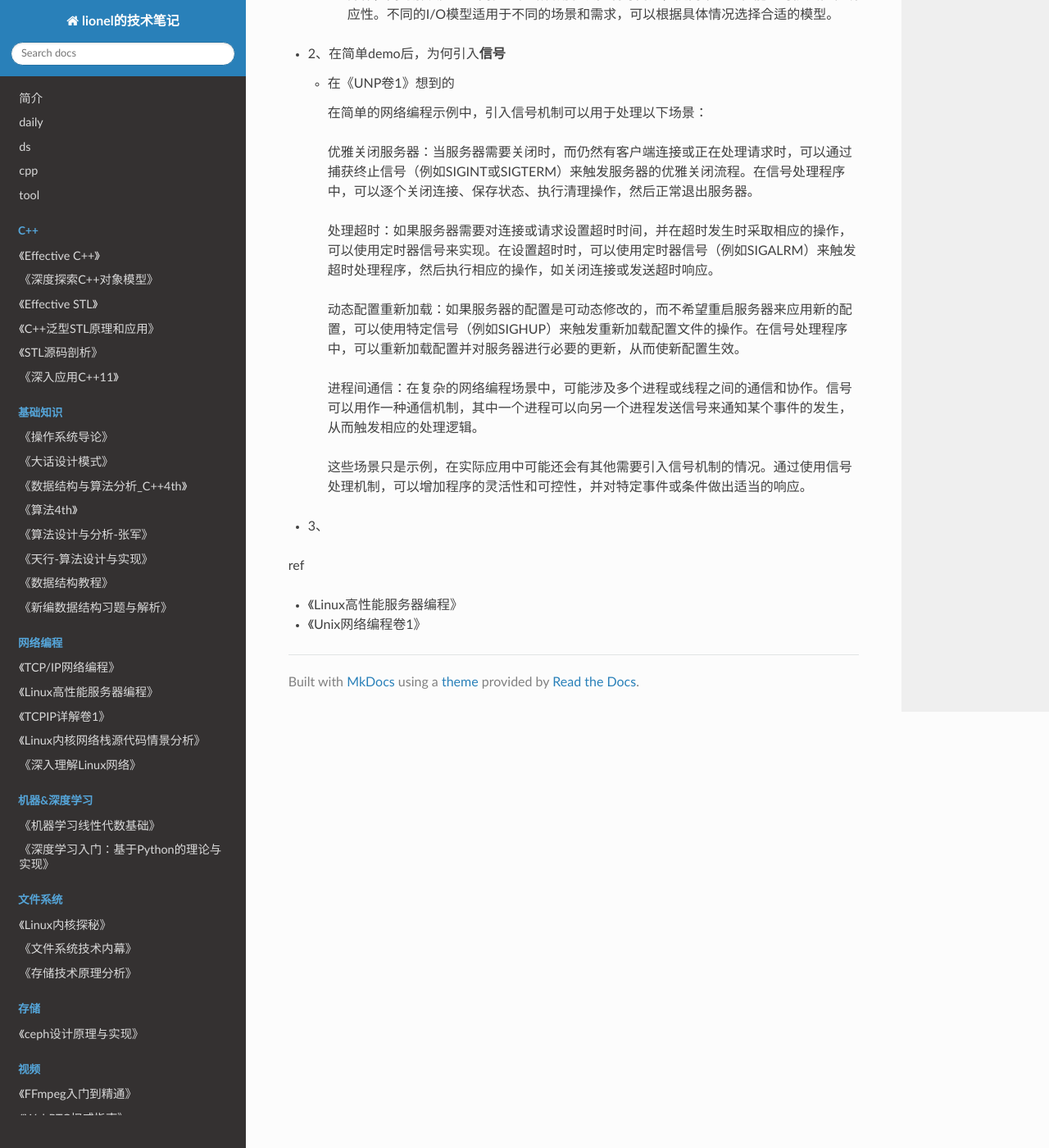
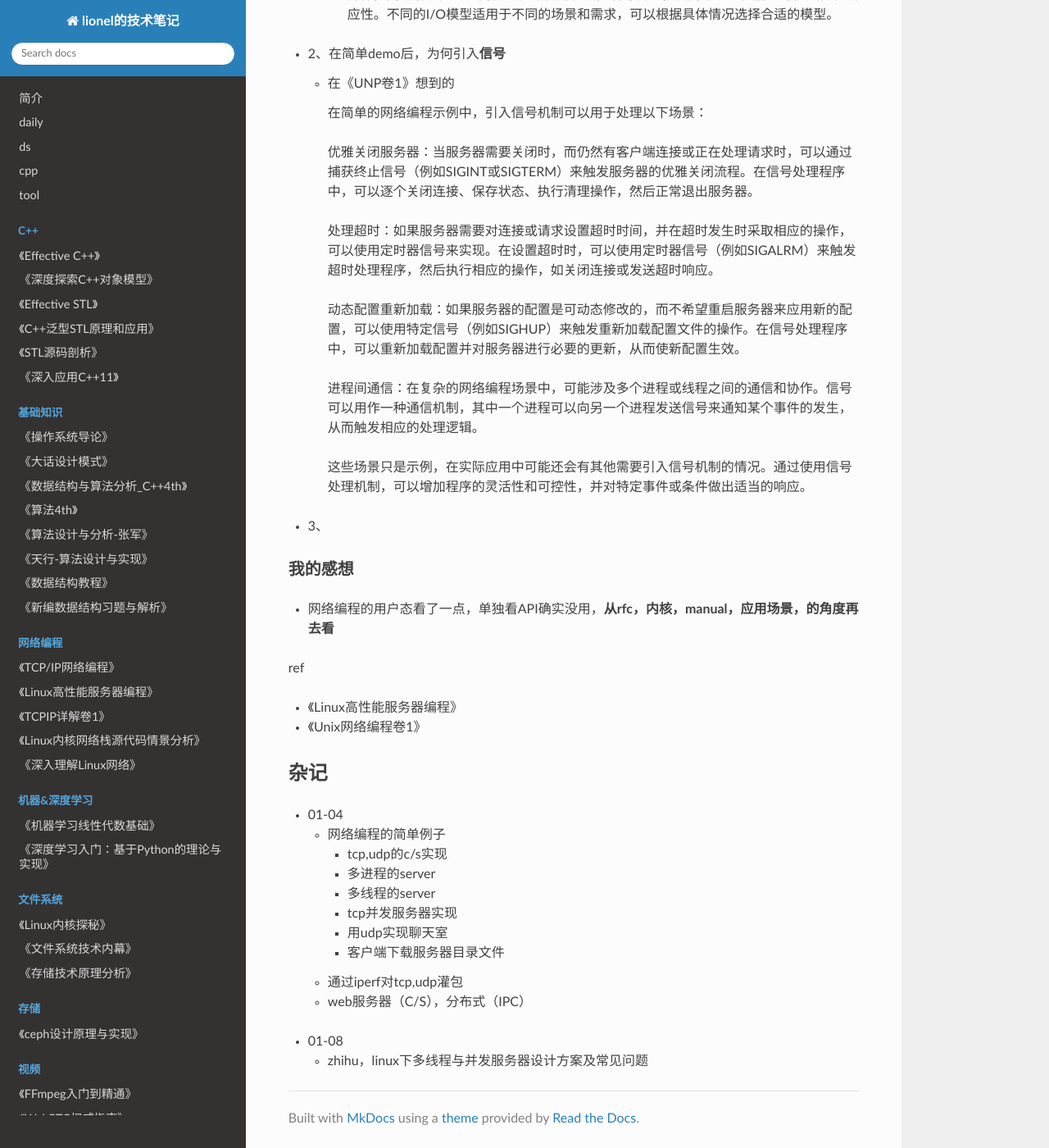
Before and after one commit to wolflion/booknotes, an MkDocs documentation site: the page built from docs/96output/21network/ReadMe.md, in a window 1280 px wide and 1400 px high, scrolled down 989 px. Shown: the whole window at 82% size. Built offline with MkDocs 1.6.1, drawn with Linux system fonts in a browser that asks for light colours; nearby versions of some CDN libraries.

Commit message:
Update ReadMe.md

```diff
--- a/docs/96output/21network/ReadMe.md
+++ b/docs/96output/21network/ReadMe.md
@@ -45,7 +45,9 @@
 
 + 3、
 
+### 我的感想
 
++ 网络编程的用户态看了一点，单独看API确实没用，**从rfc，内核，manual，应用场景，的角度再去看**
 
 
 
@@ -53,3 +55,21 @@ ref
 
 + 《Linux高性能服务器编程》
 + 《Unix网络编程卷1》
+
+
+
+## 杂记
+
++ 01-04
+  + 网络编程的简单例子
+    + tcp,udp的c/s实现
+    + 多进程的server
+    + 多线程的server
+    + tcp并发服务器实现
+    + 用udp实现聊天室
+    + 客户端下载服务器目录文件
+  + 通过iperf对tcp,udp灌包
+  + web服务器（C/S），分布式（IPC）
+
++ 01-08
+  + zhihu，linux下多线程与并发服务器设计方案及常见问题
```
